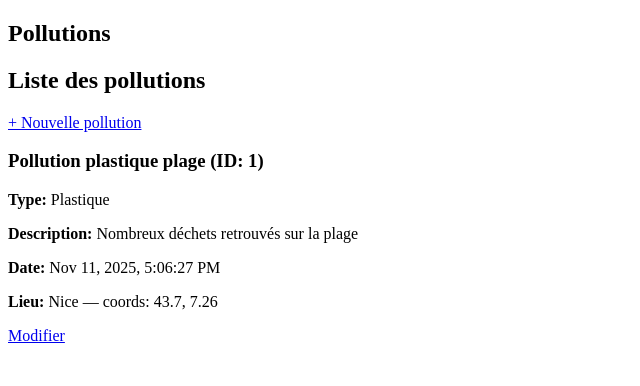
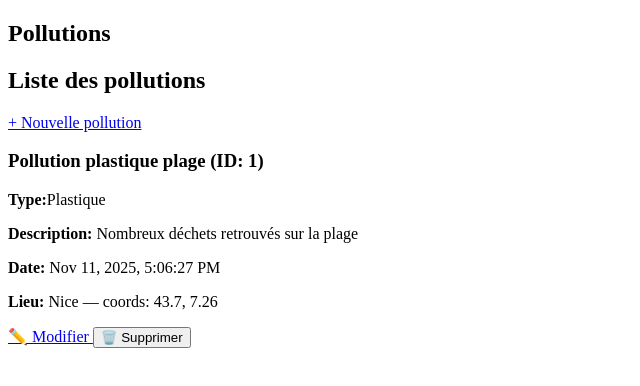
Before and after one commit to Chocoshed/tp04_fromageat_julie_1, an Angular app: page /pollutions in a window 1280 px wide. Shown: the top 386 px of the page, without its empty margins (0-640 px from the left). Built offline with nearby package versions, Linux system fonts and the light colour scheme.

Commit message:
feat : supression d'une pollution

```diff
--- a/src/app/features/pollution/components/pollution-list/pollution-list.html
+++ b/src/app/features/pollution/components/pollution-list/pollution-list.html
@@ -5,18 +5,28 @@
     </a>
   </div>
 
-  <div>
+  <div class="grid gap-4">
     @for (pollution of service.getAll()|async; track $index) {
-      <div>
-        <h3>{{ pollution.titre }} (ID: {{ pollution.id }})</h3>
-        <p><strong>Type:</strong> {{ pollution.type_pollution }}</p>
+      <div class="bg-white shadow-md rounded-lg p-4">
+        <h3 class="text-xl font-semibold mb-2">{{ pollution.titre }} (ID: {{ pollution.id }})</h3>
+        <p><strong>Type:</strong> <span class="px-2 py-1 bg-blue-100 text-blue-800 rounded text-sm">{{ pollution.type_pollution }}</span></p>
         <p><strong>Description:</strong> {{ pollution.description }}</p>
         <p><strong>Date:</strong> {{ pollution.date_observation | date:'medium' }}</p>
         <p><strong>Lieu:</strong> {{ pollution.lieu }} — coords: {{ pollution.latitude }}, {{ pollution.longitude }}</p>
         @if (pollution.photo_url) {
-          <img [src]="pollution.photo_url" alt="{{ pollution.titre }}" />
+          <img [src]="pollution.photo_url" alt="{{ pollution.titre }}" class="mt-2 rounded max-h-48 object-cover" />
         }
-        <a routerLink="/pollutions/{{pollution.id}}/edit">Modifier</a>
+
+        <div class="mt-4 flex gap-2">
+          <a routerLink="/pollutions/{{pollution.id}}/edit"
+             class="bg-blue-600 text-white px-4 py-2 rounded hover:bg-blue-700 transition">
+            ✏️ Modifier
+          </a>
+          <button (click)="onDelete(pollution.id)"
+                  class="bg-red-600 text-white px-4 py-2 rounded hover:bg-red-700 transition">
+            🗑️ Supprimer
+          </button>
+        </div>
       </div>
     }
   </div>
--- a/src/app/features/pollution/components/pollution-list/pollution-list.ts
+++ b/src/app/features/pollution/components/pollution-list/pollution-list.ts
@@ -12,4 +12,20 @@ import { AsyncPipe, DatePipe } from '@angular/common';
 export class PollutionList {
   service = inject(PollutionService);
 
+  onDelete(id: number | undefined) {
+    if (!id) return;
+
+    // Demander confirmation avant de supprimer
+    if (confirm('Êtes-vous sûr de vouloir supprimer cette pollution ?')) {
+      this.service.delete(id).subscribe({
+        next: () => {
+          console.log('Pollution supprimée avec succès');
+        },
+        error: (err) => {
+          console.error('Erreur lors de la suppression:', err);
+          alert('Erreur lors de la suppression de la pollution');
+        }
+      });
+    }
+  }
 }
```
